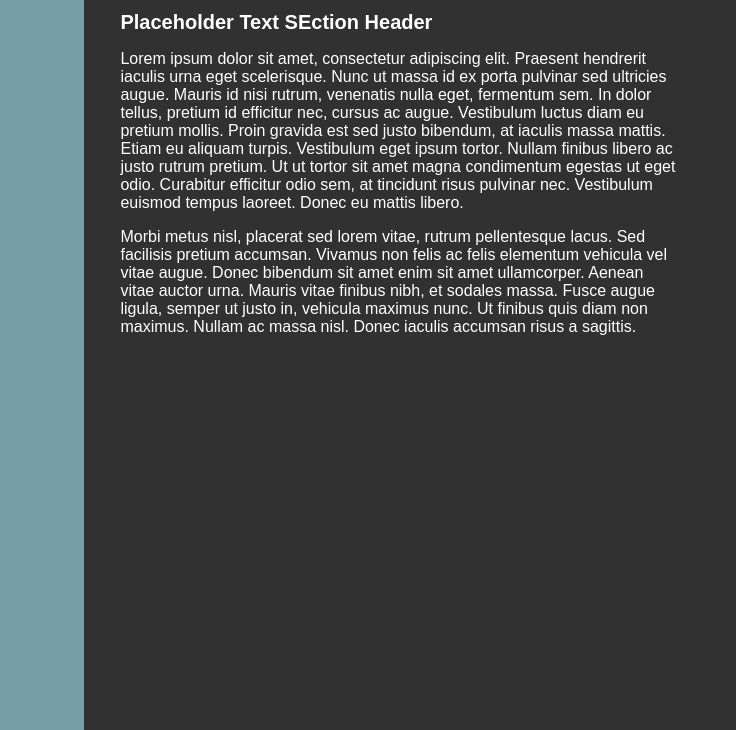
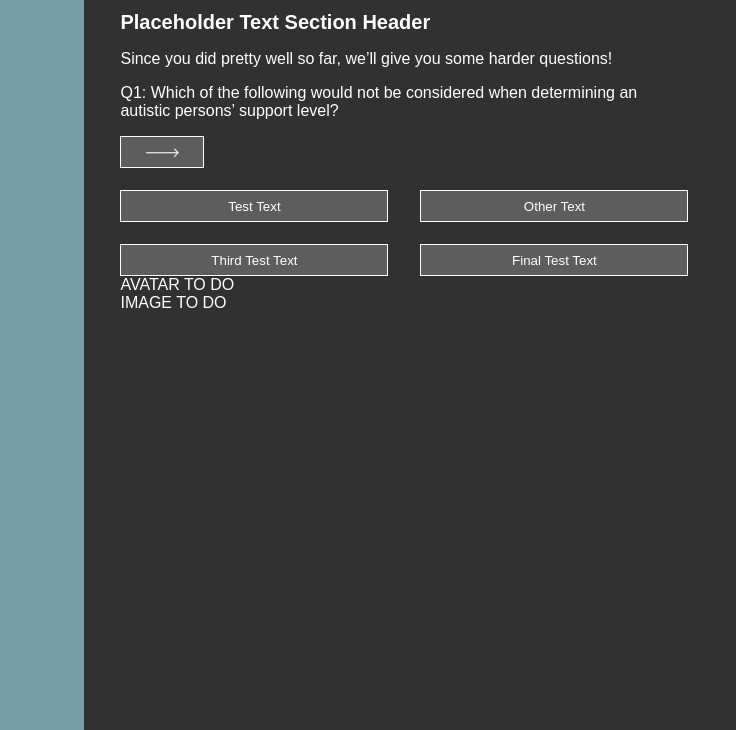
Before and after one commit to raziel-razmattaz/EPWS2324EngelHatzkeBreidbach, a plain HTML site: page Prototype/learning-game/index.html in a window 1280 px wide. Shown: the part 70-800 px from the top of the page, without its empty margins (0-736 px from the left). Drawn offline with nearby package versions, Linux system fonts and the light colour scheme; a web font is replaced by a local one.

Commit message:
added template for default and custom nav buttons between sections + grid system for display

```diff
--- a/Prototype/learning-game/index.html
+++ b/Prototype/learning-game/index.html
@@ -33,9 +33,23 @@
       </div>
       <div id="content">
         <div id= "main-content">
-          <h2>Placeholder Text SEction Header</h2>
-          <p>Lorem ipsum dolor sit amet, consectetur adipiscing elit. Praesent hendrerit iaculis urna eget scelerisque. Nunc ut massa id ex porta pulvinar sed ultricies augue. Mauris id nisi rutrum, venenatis nulla eget, fermentum sem. In dolor tellus, pretium id efficitur nec, cursus ac augue. Vestibulum luctus diam eu pretium mollis. Proin gravida est sed justo bibendum, at iaculis massa mattis. Etiam eu aliquam turpis. Vestibulum eget ipsum tortor. Nullam finibus libero ac justo rutrum pretium. Ut ut tortor sit amet magna condimentum egestas ut eget odio. Curabitur efficitur odio sem, at tincidunt risus pulvinar nec. Vestibulum euismod tempus laoreet. Donec eu mattis libero.</p>
-          <p>Morbi metus nisl, placerat sed lorem vitae, rutrum pellentesque lacus. Sed facilisis pretium accumsan. Vivamus non felis ac felis elementum vehicula vel vitae augue. Donec bibendum sit amet enim sit amet ullamcorper. Aenean vitae auctor urna. Mauris vitae finibus nibh, et sodales massa. Fusce augue ligula, semper ut justo in, vehicula maximus nunc. Ut finibus quis diam non maximus. Nullam ac massa nisl. Donec iaculis accumsan risus a sagittis.</p>
+          <!--This is where the custom content goes!-->
+          <h2 id="section-header">Placeholder Text Section Header</h2>
+          <div id="section-content">
+            <p>Since you did pretty well so far, we’ll give you some harder questions!</p>
+            <p>Q1: Which of the following would not be considered when determining an autistic persons’ support level?</p>
+          </div>
+          <div id="section-continue">
+            <button class="section-continue-default"></button> <!--"Empty" Button-->
+            <br/>
+            <!--use as replacement for Continue, if there's only a single choice!-->
+            <button class="section-continue-custom">Test Text</button> <!--Include Text if there's a choice to be made!!-->
+            <button class="section-continue-custom">Other Text</button>
+            <button class="section-continue-custom">Third Test Text</button>
+            <button class="section-continue-custom">Final Test Text</button>
+          </div>
+          <div>AVATAR TO DO</div>
+          <div>IMAGE TO DO</div>
         </div>
       </div>
     </div>
--- a/Prototype/styles/main-content.css
+++ b/Prototype/styles/main-content.css
@@ -1,5 +1,6 @@
 @import url('https://fonts.googleapis.com/css2?family=Jost:wght@400;500;700&display=swap');
 @import url('https://fonts.googleapis.com/css2?family=Inder&display=swap');
+@import url('https://fonts.googleapis.com/css2?family=Inter&display=swap');
 @import url('https://fonts.googleapis.com/css2?family=Material+Symbols+Outlined:opsz,wght,FILL,GRAD@40,400,1,0');
 
 #content {
@@ -25,3 +26,41 @@
 #main-content p {
    width: 556px;
 }
+
+button {
+	width: 84px;
+	height: 32px;
+	color: white;
+	background-color: #ffffff36;
+	border: 1px solid #fff;
+	transition: 0.3s;
+}
+
+button:hover {
+	color: black;
+	background-color: #F5A732;
+	border: none;
+	box-shadow: 4px 4px #00000035;
+	transition: 0s;
+}
+
+button:active {
+	box-shadow: 4px 0px #00000035;
+	transform: translateY(4px);
+}
+
+#section-continue {
+	display: grid;
+	column-gap: 32px;
+	row-gap: 22px;
+	grid-template-columns: auto auto;
+}
+
+.section-continue-default::before {
+	font-family: 'Inter', sans-serif;
+	content: "--->";
+}
+
+.section-continue-custom {
+	width: 268px;
+}
```
Also changed, not shown: Prototype/progress-graph/index.html (added).
